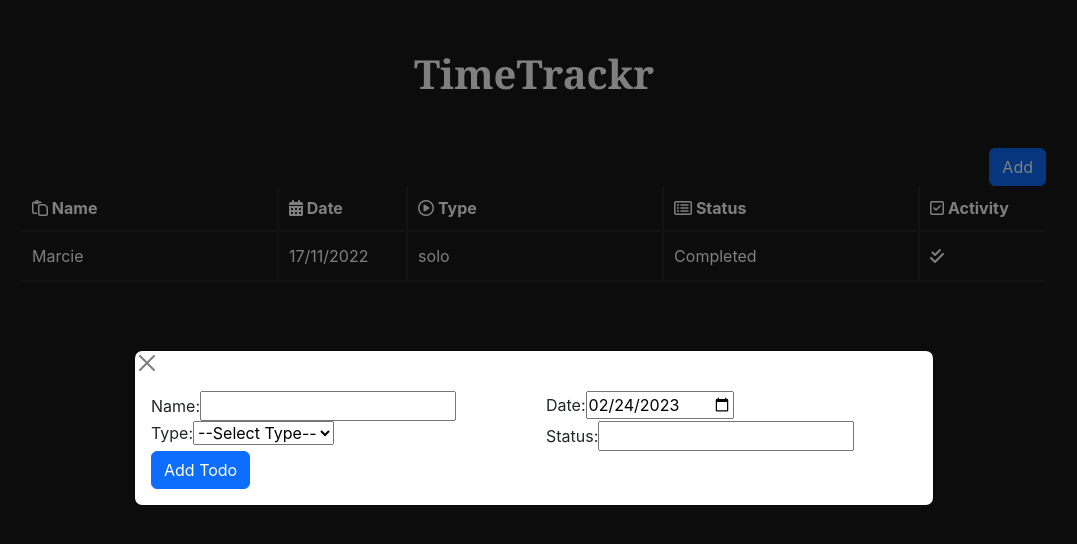
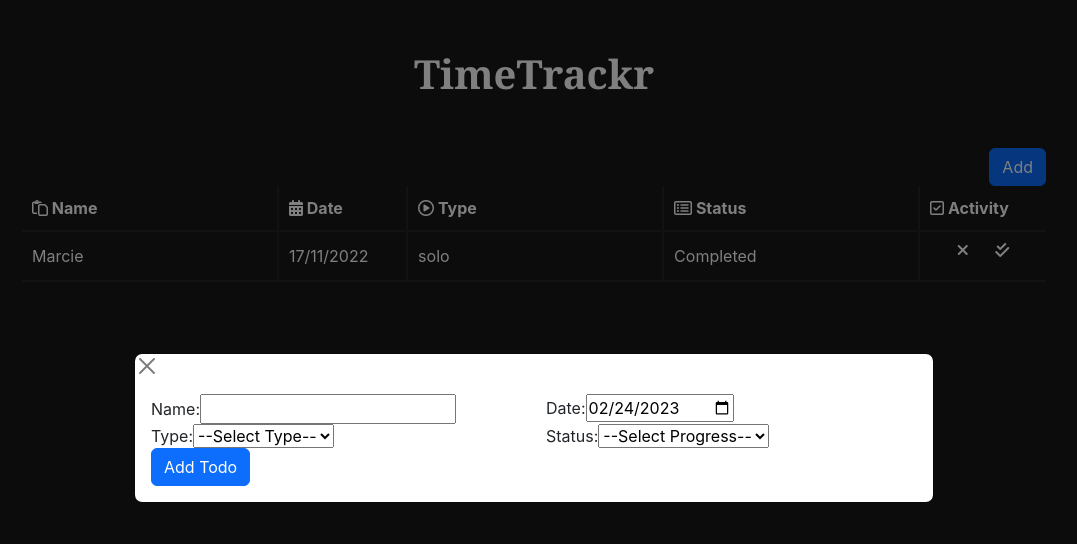
Before and after one commit to kk-tarun/Kit_Kat, a React (Create React App) app: page /todo in a window 1280 px wide. Both pictures are taken after a click on the button "Add". Shown: the top 544 px of the page, without its empty margins (106-1183 px from the left). Built offline with nearby package versions, Linux system fonts and the light colour scheme; no server answers.

Commit message:
added delete select

```diff
--- a/src/components/AddTodoForm.js
+++ b/src/components/AddTodoForm.js
@@ -223,14 +223,6 @@ function AddTodoForm({ onAddTodo }) {
                 <div className="row">
                   <div className="col">
                     <label htmlFor="type">Type:</label>
-                    {/* <input
-                      type="text"
-                      id="type"
-                      name="type"
-                      value={newTodo.type}
-                      onChange={handleChange}
-                      required
-                    /> */}
                     <select
                       id="type"
                       name="type"
@@ -238,7 +230,9 @@ function AddTodoForm({ onAddTodo }) {
                       onChange={handleChange}
                       required
                     >
-                      <option value="" hidden>--Select Type--</option>
+                      <option value="" hidden>
+                        --Select Type--
+                      </option>
                       <option value="Project">Project</option>
                       <option value="Interview">Interview</option>
                       <option value="Learning">Learning</option>
@@ -246,17 +240,34 @@ function AddTodoForm({ onAddTodo }) {
                   </div>
                   <div className="col">
                     <label htmlFor="status">Status:</label>
-                    <input
+                    {/* <input
                       type="text"
                       id="status"
                       name="status"
                       value={newTodo.status}
                       onChange={handleChange}
                       required
-                    />
+                    /> */}
+                    <select
+                      id="status"
+                      name="status"
+                      value={newTodo.status}
+                      onChange={handleChange}
+                      required
+                      // defaultValue="Not Started"
+                    >
+                      <option value=""hidden>--Select Progress--</option>
+                      <option value="In Progress">In Progress</option>
+                      <option value="Not Started" selected>Not Started</option>
+                      <option value="Completed">Completed</option>
+                    </select>
                   </div>
                 </div>
-                <button className="btn btn-primary" type="submit" data-bs-toggle="modal">
+                <button
+                  className="btn btn-primary"
+                  type="submit"
+                  data-bs-toggle="modal"
+                >
                   Add Todo
                 </button>
               </form>
--- a/src/components/Home/Home.js
+++ b/src/components/Home/Home.js
@@ -6,7 +6,7 @@ export default function Home() {
   return (
     <div className={styles.containerr}>
       <div>
-        <h1>TimeTrackr</h1>
+        {/* <h1>TimeTrackr</h1> */}
         <div className={styles.Home}>
           <Link to="/login" className={styles.loglink}>
             <button className="btn btn-primary btn-lg btn-block"> LogIn </button>
--- a/src/components/Login/Login.module.css
+++ b/src/components/Login/Login.module.css
@@ -7,12 +7,16 @@
   min-width: 480px;
   height: fit-content;
   width: fit-content;
-  background-color: #D0B8A8;
+  /* background-color: #403f3e; */
+  background-color: #495057;
   padding: 35px;
   border-radius: 25px;
   display: flex;
   flex-direction: column;
   gap: 30px;
+}
+.innerBox h1{
+  margin : 1rem auto 2rem auto;
 }
 .footer {
   display: flex;
@@ -28,7 +32,7 @@
 .footer button {
   outline: none;
   border: none;
-  background-color: #1C315E;
+  background-color: #1fd954;
   color: #fff;
   border-radius: 8px;
   font-weight: bold;
@@ -38,7 +42,7 @@
   cursor: pointer;
 }
 .footer button:hover {
-  background-color: #2f4d8d;
+  background-color: #31b339;
 }
 .footer button:disabled {
   background-color: gray;
--- a/src/components/Signup/SignUp.module.css
+++ b/src/components/Signup/SignUp.module.css
@@ -7,7 +7,7 @@
   min-width: 480px;
   height: fit-content;
   width: fit-content;
-  background-color: #D0B8A8;
+  background-color: #495057;
   padding: 35px;
   border-radius: 25px;
   display: flex;
@@ -28,7 +28,7 @@
 .footer button {
   outline: none;
   border: none;
-  background-color: #1C315E;
+  background-color: #1fd954;
   color: #fff;
   border-radius: 8px;
   font-weight: bold;
@@ -39,7 +39,7 @@
 
 }
 .footer button:hover {
-  background-color: #2f4d8d;
+  background-color: #31b339;
 }
 .footer button:disabled {
   background-color: gray;
--- a/src/components/TodoItem.js
+++ b/src/components/TodoItem.js
@@ -1,21 +1,25 @@
 import React from "react";
 import "../style/TodoList.css";
-function TodoItem({ todo, onDeleteTodo }) {
+function TodoItem({ todo, onDeleteTodo, onDone, isSelected }) {
   const { id, name, date, type, status } = todo;
 
   function handleDelete() {
     onDeleteTodo && onDeleteTodo(id);
   }
+  function handleDone(){
+    onDone && onDone(id);
+  }
 
   return (
-    <tr className="todo-item">
+    <tr className={isSelected ? "selected todo-item" : "todo-item"}>
       <td className="name">{name}</td>
       <td className="des">{date}</td>
       <td className="type">{type}</td>
       <td className="status">{status}</td>
       <td className="actions">
         {/* <button onClick={handleDelete}>Delete</button> */}
-        <i className="fa fa-solid fa-check-double" onClick={handleDelete}></i>
+        <i class="fa-solid fa-xmark" onClick={handleDelete}></i>
+        <i className="fa fa-solid fa-check-double" onClick={handleDone}></i>
       </td>
     </tr>
   );
--- a/src/components/TodoList.js
+++ b/src/components/TodoList.js
@@ -6,14 +6,26 @@ import AddTodoForm from "./AddTodoForm";
 
 function TodoList() {
   const [todos, setTodos] = useState([{"id":1,"name":"Marcie","date":"17/11/2022","type":"solo","status":"Completed"}]);
-
+  const [selectedTodoId, setSelectedTodoId] = useState(null);
   function handleAddTodo(newTodo) {
     setTodos([...todos, newTodo]);
   }
 
   function handleDeleteTodo(todoId) {
     setTodos(todos.filter((todo) => todo.id !== todoId));
+    setSelectedTodoId(null);
   }
+  function handleDoneTodo(todoId) {
+    // setSelectedTodoId(todoId);
+    if (todoId === selectedTodoId) {
+      // if the same todo is clicked again, deselect it
+      setSelectedTodoId(null);
+    } else {
+      // otherwise, select the new todo item
+      setSelectedTodoId(todoId);
+    }
+  }
+
 
   return (
     <div className="todo-list">
@@ -35,6 +47,8 @@ function TodoList() {
               key={index}
               todo={todo}
               onDeleteTodo={handleDeleteTodo}
+              onDone = {handleDoneTodo}
+              isSelected={todo.id === selectedTodoId}
             />
           ))}
         </tbody>
--- a/src/style/TodoList.css
+++ b/src/style/TodoList.css
@@ -51,3 +51,19 @@ tr:hover {
 color: rgb(231, 205, 11);
 transition: 0.3s;
 }
+
+.fa-xmark:hover{
+  color: rgb(212, 23, 23);
+  transition: 0.3s;
+}
+
+.actions{
+  display: flex;
+  justify-content: space-evenly;
+}
+.selected{
+  background-color: rgba(112, 193, 112, 0.753);
+}
+.selected:hover{
+  background-color: rgb(65, 147, 65, 0.753);
+}
```
Also changed, not shown: public/img/volodymyr-hryshchenko-KZocXyI3kRo-unsplash.jpg (added), 1 other file (tests, documents, lock files or other folders).
